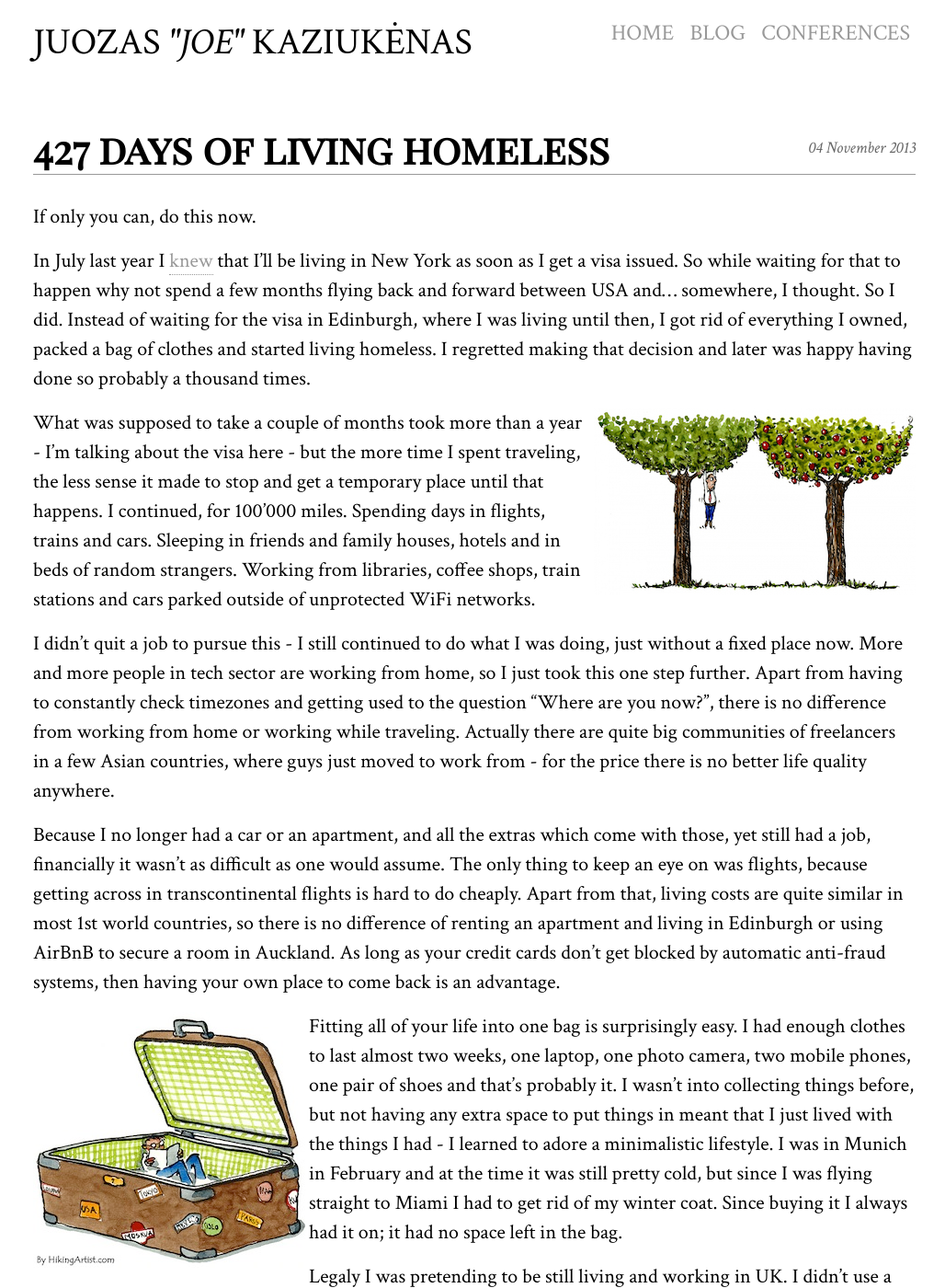
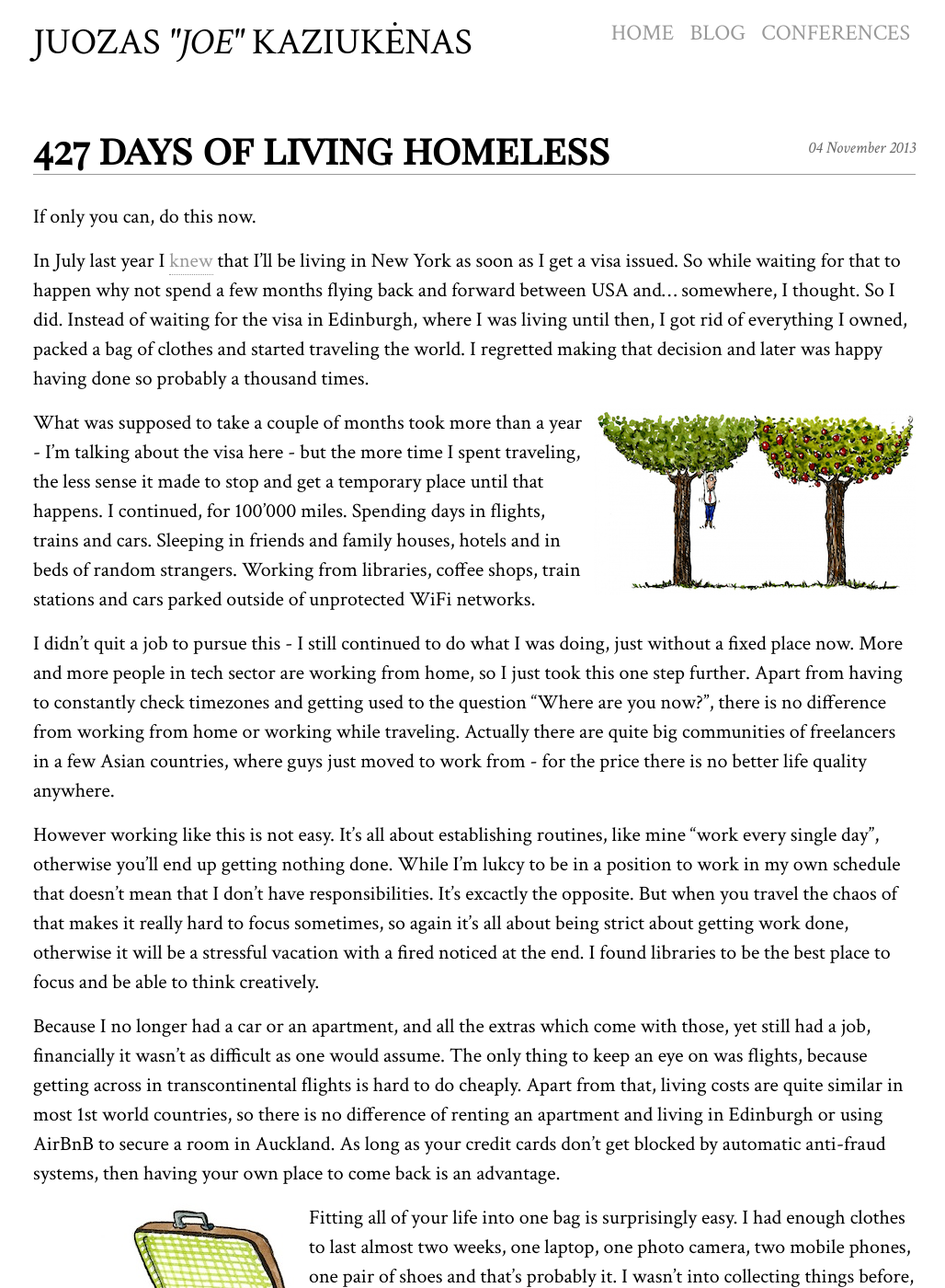
Before and after one commit to juokaz/juokaz.com, a Jekyll site: the page built from _posts/2013-11-04-427-days-of-living-homeless.markdown, in a window 1280 px wide and 1400 px high. Shown: the whole window at 92% size, without its empty margins (124-1152 px from the left). Built offline with Jekyll 4.4.1, drawn with Linux system fonts in a browser that asks for light colours; comment, search, counter and statistics services are not loaded; some of the changed text lies outside the part shown.

Commit message:
Added a section about routines

```diff
--- a/_posts/2013-11-04-427-days-of-living-homeless.markdown
+++ b/_posts/2013-11-04-427-days-of-living-homeless.markdown
@@ -2,18 +2,20 @@
 layout: post
 title: 427 days of living homeless
 location: New York, NY, USA
-excerpt: In July last year I knew that I'll be living in New York as soon as I get a visa issued. So while waiting for that to happen why not spend a few months flying back and forward between USA and... somewhere, I thought. So I did. Instead of waiting for the visa in Edinburgh, where I was living until then, I got rid of everything I owned, packed a bag of clothes and started living homeless. I regretted making that decision and later was happy having done so probably a thousand times.
+excerpt: In July last year I knew that I'll be living in New York as soon as I get a visa issued. So while waiting for that to happen why not spend a few months flying back and forward between USA and... somewhere, I thought. So I did. Instead of waiting for the visa in Edinburgh, where I was living until then, I got rid of everything I owned, packed a bag of clothes and started traveling the world. I regretted making that decision and later was happy having done so probably a thousand times.
 ---
 
 If only you can, do this now.
 
-In July last year I <a href="/blog/find-me-in-new-york.html">knew</a> that I'll be living in New York as soon as I get a visa issued. So while waiting for that to happen why not spend a few months flying back and forward between USA and... somewhere, I thought. So I did. Instead of waiting for the visa in Edinburgh, where I was living until then, I got rid of everything I owned, packed a bag of clothes and started living homeless. I regretted making that decision and later was happy having done so probably a thousand times.
+In July last year I <a href="/blog/find-me-in-new-york.html">knew</a> that I'll be living in New York as soon as I get a visa issued. So while waiting for that to happen why not spend a few months flying back and forward between USA and... somewhere, I thought. So I did. Instead of waiting for the visa in Edinburgh, where I was living until then, I got rid of everything I owned, packed a bag of clothes and started traveling the world. I regretted making that decision and later was happy having done so probably a thousand times.
 
 <img src="/blog/images/climb-wrong-tree.jpg" alt="Climb wrong tree" class="right" />
 
 What was supposed to take a couple of months took more than a year - I'm talking about the visa here - but the more time I spent traveling, the less sense it made to stop and get a temporary place until that happens. I continued, for 100'000 miles. Spending days in flights, trains and cars. Sleeping in friends and family houses, hotels and in beds of random strangers. Working from libraries, coffee shops, train stations and cars parked outside of unprotected WiFi networks.
 
 I didn't quit a job to pursue this - I still continued to do what I was doing, just without a fixed place now. More and more people in tech sector are working from home, so I just took this one step further. Apart from having to constantly check timezones and getting used to the question "Where are you now?", there is no difference from working from home or working while traveling. Actually there are quite big communities of freelancers in a few Asian countries, where guys just moved to work from - for the price there is no better life quality anywhere.
+
+However working like this is not easy. It's all about establishing routines, like mine "work every single day", otherwise you'll end up getting nothing done. While I'm lukcy to be in a position to work in my own schedule that doesn't mean that I don't have responsibilities. It's excactly the opposite. But when you travel the chaos of that makes it really hard to focus sometimes, so again it's all about being strict about getting work done, otherwise it will be a stressful vacation with a fired noticed at the end. I found libraries to be the best place to focus and be able to think creatively.
 
 Because I no longer had a car or an apartment, and all the extras which come with those, yet still had a job, financially it wasn't as difficult as one would assume. The only thing to keep an eye on was flights, because getting across in transcontinental flights is hard to do cheaply. Apart from that, living costs are quite similar in most 1st world countries, so there is no difference of renting an apartment and living in Edinburgh or using AirBnB to secure a room in Auckland. As long as your credit cards don't get blocked by automatic anti-fraud systems, then having your own place to come back is an advantage.
 
@@ -33,7 +35,9 @@ Short, planned trips are a horrible way to travel. That never ending cycle of go
 
 I wasn't traveling as a tourist. I don't care too much about visiting places "to see" or taking photos in front of the Eiffel tower. Instead, I traveled to live in places. Trying to blend into the local environment, instead of having a to-do check list of items to do. I attempted to spend as much time as possible with locals, as for me that is the most interesting aspect of traveling. Unfortunately this has one big disadvantage. Even though I've met hundreds of new friends, it is a lifestyle of an outcast. You drop in to a city as if you were deployed there, and then leave leaving others to whatever they've been doing before you came. It is fun to show up in one bar out of three in the whole city somewhere deep in south of France and chat up some locals. However you take off the next day and start this whole thing again. Having to do this over and over again becomes a burden.
 
-Because of this the experience was like riding a roller-coster. I guess, haven't riden one. It varied from being ecstatic to have an apportunity to do this to low points of just being plain tired of not having a *home*. Even though this was extremely stressful at times, it was truly a life-changing experience. The more time I spent doing this, the more I started to push for <a href="/blog/why-are-you-so-boring.html">change</a> - life is too short not to fully enjoy it. This was ace.
+Because of this the experience was like riding a roller-coster. I guess, haven't riden one. It varied from being ecstatic to have an apportunity to do this to low points of just being plain tired of not having a *home*. But that's what you get when you are quite literally designing and working on your own lifestyle every day. And it all falls apart when you stop, because there is no one else to take care of it. It's just a skill you develop, because in a lifestyle where every single minute of 24 hours is up to you fully the freedom can be challening to cope with.
+
+Even though this was extremely stressful at times, it was truly a life-changing experience. The more time I spent doing this, the more I started to push for <a href="/blog/why-are-you-so-boring.html">change</a> - life is too short not to fully enjoy it. This was ace.
 
 <a href="" onclick="document.getElementById('plan').style.display = 'block'; return false;">Click here to see the Travel plan</a>
 
```
